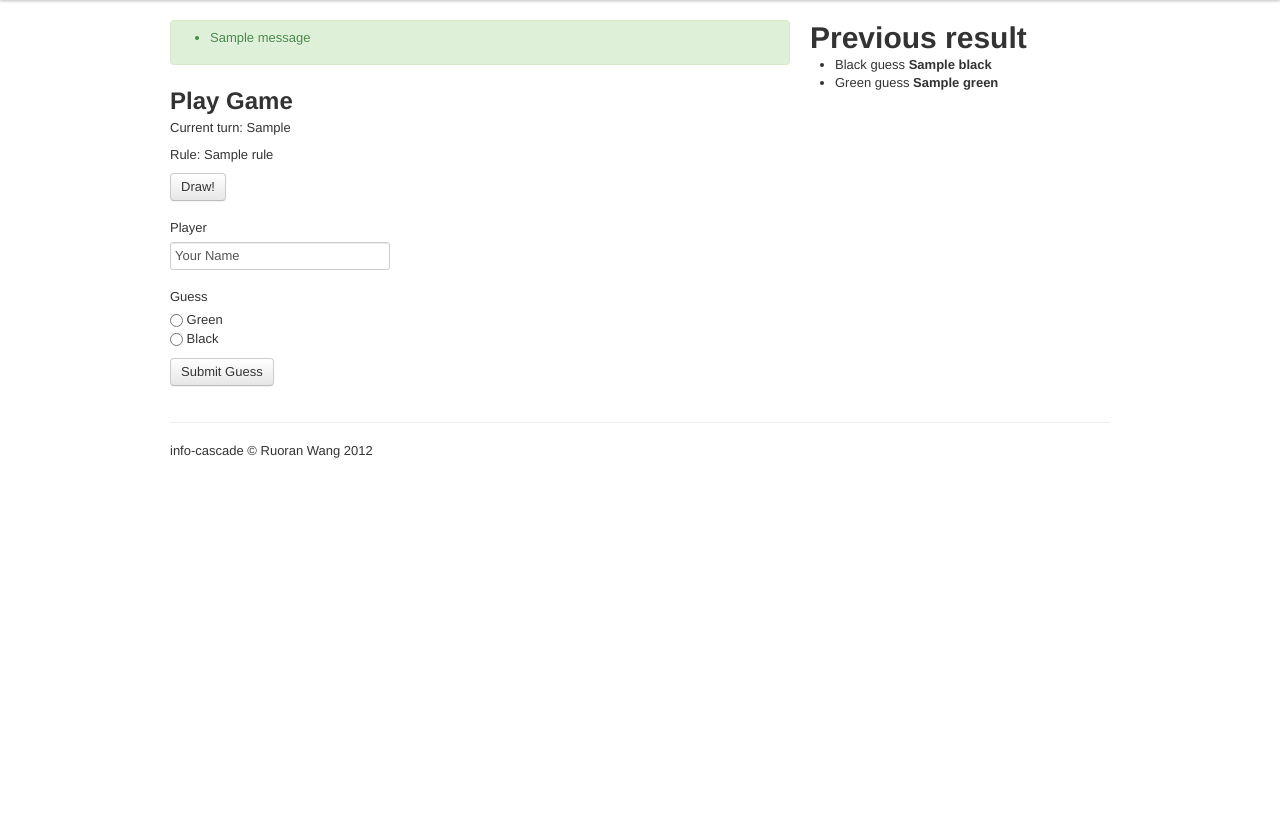
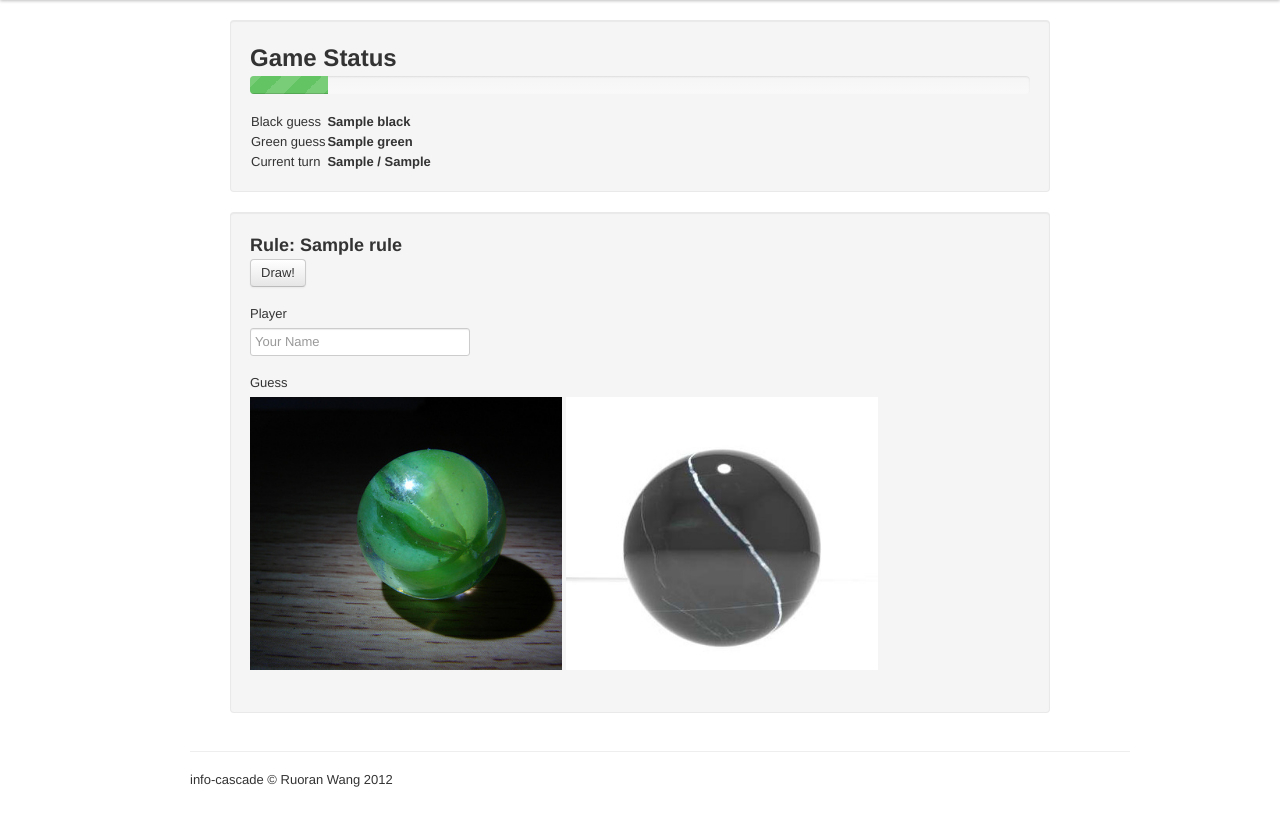
Before and after one commit to 3ancho/info-cascade, a Flask app: template application/templates/play_game.html in a window 1280 px wide. Shown: the part 40-878 px from the top of the page. Before the commit the page ends 498 px from the top, so only its background shows below. Run offline with Flask 2, Linux system fonts and the light colour scheme; the template is opened without the code that fills it: most values are stand-ins (such as "Sample title", 1, 10 or a date in 2020); one stand-in notice (Sample message) is shown; parts of the project's set-up code (start-up, migrations or seed data) failed here and were passed over; some libraries are stand-ins or nearby versions.

Commit message:
layout and logic improvement

```diff
--- a/application/forms.py
+++ b/application/forms.py
@@ -3,6 +3,7 @@ from flaskext.wtf import validators
 
 class GameForm(wtf.Form):
     title = wtf.TextField('Title', validators=[validators.Required()])
+    password = wtf.TextField('Password', validators=[validators.Required()])
     max_turns = wtf.IntegerField('Max turns', validators=[validators.Required()])
 
 class PlayForm(wtf.Form):
--- a/application/models.py
+++ b/application/models.py
@@ -8,6 +8,7 @@ class Game(db.Model):
     current_turn = db.IntegerProperty()
     contains = db.StringProperty(required = True)
     end = db.BooleanProperty(required = True)
+    password = db.StringProperty(required = True)
 
 class Play(db.Model):
     player = db.StringProperty()
--- a/application/templates/base.html
+++ b/application/templates/base.html
@@ -38,11 +38,13 @@
     </div>
 
     <div class="container">
+      <div class="row span12">
       {% block content %}
       {% endblock %}
+      </div>
 
-      <hr>
-      <footer>
+      <footer class="row span12">
+        <hr>
         <p>info-cascade &copy; Ruoran Wang 2012</p>
       </footer>
     </div> <!-- /container -->
--- a/application/templates/index.html
+++ b/application/templates/index.html
@@ -2,7 +2,7 @@
 
 {% block content %}
 
-<div>
+<div class="row">
 {% with messages = get_flashed_messages(with_categories=true) %}
 {% if messages %}
 <ul>
--- a/application/templates/play_game.html
+++ b/application/templates/play_game.html
@@ -4,27 +4,25 @@
 <script src="/static/js/jquery.js"></script>
 <script src="/static/js/bootstrap.js"></script>
 
-<div class="row">
+<div class="row span10">
 
-    <div class="span8">
-        {% with messages = get_flashed_messages(with_categories=true) %}
-        <div class="alert alert-{{messages[0][0]}}">
-            {% if messages %}
-            <ul>
-                {% for category, message in messages %}
-                <li>{{ message }}</li>
-                {% endfor %}
-            </ul>
-            {% endif %}
+    <div class="span10 well">
+        <h2>Game Status</h2>
+        <table>
+            <tr> <td>Black guess</td><td> <strong>{{ black }}</strong></td></tr>
+            <tr> <td>Green guess</td><td> <strong>{{ green }}</strong></td></tr>
+            <tr><td>Current turn</td><td> <strong>{{game.current_turn}} / {{game.max_turns}}</strong></td></tr>
+            <div class="progress progress-striped active">
+                <div class="bar" style="width: {{progress}}%;"></div>
             </div>
-        {% endwith %}
+        </table>
+    </div>
+    <div class="span10 well">
 
-        <h2>Play Game </h2>
-        <p>Current turn: {{game.current_turn}}</p>
-        <p>Rule: {{rule}}</p>
+        <h3>Rule: {{rule}}</h3>
         <a class="btn" data-toggle="modal" href="#myModal" >Draw!</a>
         <br>
-        <div class="modal hide fade in" id="myModal">
+        <div class="modal hide pop in" id="myModal">
             <div class="modal-body">
                 <a class="btn btn-primary pull-right" data-dismiss="modal">Close</a>
                 {% if drawn == "b" %}
@@ -38,28 +36,56 @@
             </div>
         </div>
         <br>
-        <form action={{url_for('play_game', key=key) }} method="post" accept-charset="utf-8">
+        <form action="#" method="post" accept-charset="utf-8">
             <p>
             <label for="player">Player</label>
-            <input type="text" name="player" value="Your Name" />
+            <input type="text" name="player" placeholder="Your Name" />
             </p>
             <p>
             <label for="guess">Guess</label>
-            <input type="radio" name="guess" value="g" /> Green <br>
-            <input type="radio" name="guess" value="b" /> Black
+            <a href="#" id="green" rel="popover" data-content="Click to submit" data-original-title="Guess Green?"><img width="40%" src="/static/img/green.jpg" /></a>
+            <a href="#" id="black" rel="popover" data-content="Click to submit" data-original-title="Guess Black?"><img width="40%" src="/static/img/black.jpg" /></a>
             </p>
             <input type="hidden" name="drawn" value={{ drawn }} />
-            <input class="btn primary" type="submit" value="Submit Guess" />
         </form>
 
     </div>
-    <div class="span4">
-        <h1>Previous result</h1>
-        <ul>
-            <li>Black guess <strong>{{ black }}</strong></li>
-            <li>Green guess <strong>{{ green }}</strong></li>
-        </ul>
 </div>
-</div>
+<script>
+    $SCRIPT_ROOT = {{ request.script_root|tojson|safe }};
+
+    // jQuery
+    $(function () {
+        $("#green").popover({placement: "top"});
+
+        $("#green").live("mouseover", function() {
+            $("#green").popover('show');
+        });
+
+        $("#green").live("click", function() {
+            $.post("{{url_for('play_game', key=key) }}", {
+                drawn: "{{ drawn }}",
+                player: $('input[name="player"]').val(),
+                guess: "g",
+            },
+            function (data) {alert("submit success")});
+        });
+
+        $("#black").popover({placement: "top"});
+
+        $("#black").live("mouseover", function() {
+            $("#black").popover('show');
+        });
+
+        $("#black").live("click", function() {
+            $.post("{{url_for('play_game', key=key) }}", {
+                drawn: "{{ drawn }}",
+                player: $('input[name="player"]').val(),
+                guess: "b",
+            },
+            function (data) {alert("submit success")});
+        });
+    });
+</script>
 
 {% endblock %}
--- a/application/templates/show_games.html
+++ b/application/templates/show_games.html
@@ -2,11 +2,11 @@
 
 {% block content %}
 <table class="table table-bordered">
-    <tr><th>Title</th><th>Max Turn</th><th>Current Turn</th><th>Status</th></tr>
+    <tr><th>Title</th><th>Max Turn</th><th>Current Turn</th><th>Finished</th></tr>
     {% for game in games %}
     <tr>
         <td>
-            <a class="" href={{url_for('show_game',key=game.key())}}>{{game.title}}</a>
+            <a class="show_game" href={{url_for('show_game',key=game.key())}}>{{game.title}}</a>
         </td>
         <td>{{ game.max_turns }}</td>
         <td>{{ game.current_turn }}</td>
```
Also changed, not shown: application/templates/create.html (+15 -0 lines), application/templates/show_game.html (+40 -16 lines), application/views.py (+8 -5 lines), application/static/img/black.jpg, application/static/img/green.jpg. Lines whose indentation alone changed are shown as unchanged.
